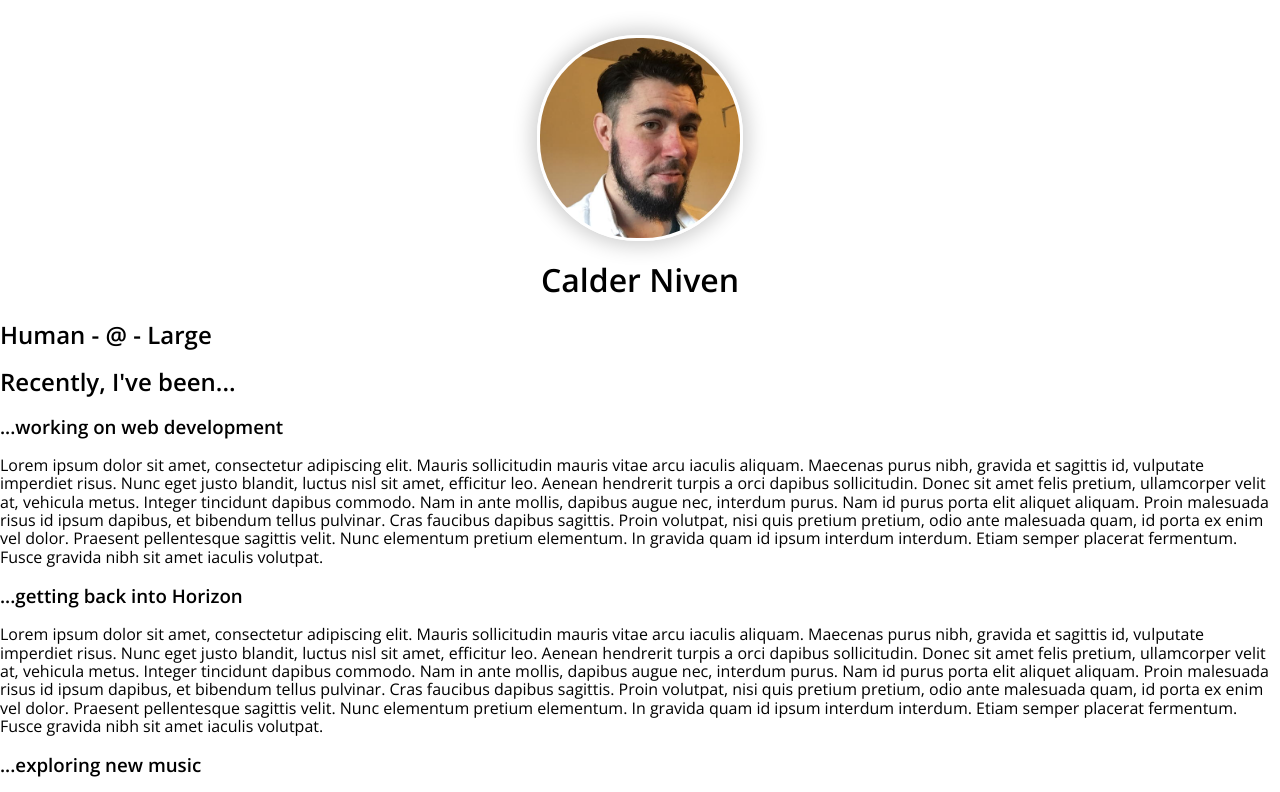
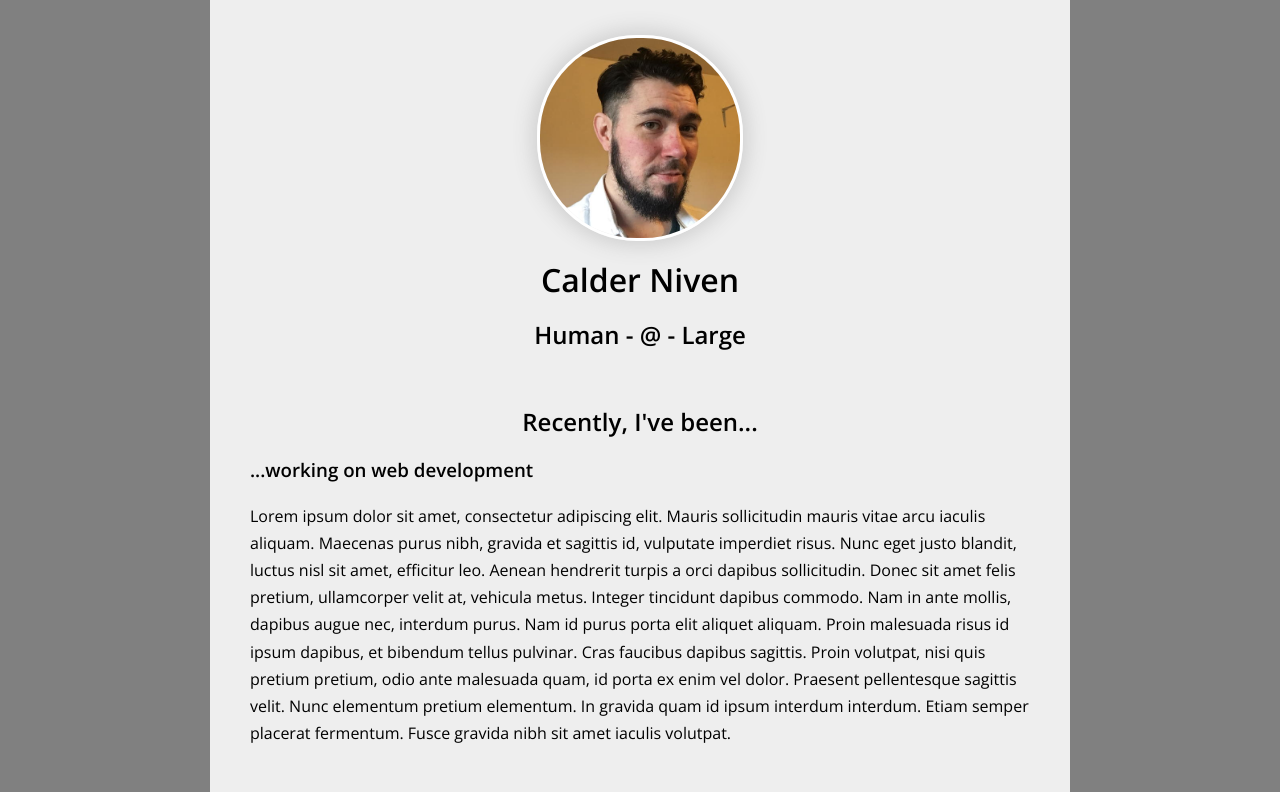
Before and after one commit to calderniven/one-pager, a plain HTML site: page index.html in a window 1280 px wide. Shown: the top 792 px of the page. Drawn offline with nearby package versions, Linux system fonts and the light colour scheme.

Commit message:
initial styling

```diff
--- a/css/style.css
+++ b/css/style.css
@@ -3,12 +3,40 @@
 }
 
 body {
+    background-color: grey;
     font-family: var(--default-font);
+}
+
+.container {
+    max-width: 800px;
+    margin: auto;
+    padding: 0 30px;
+    background-color: #eee;
+}
+
+section {
+    margin-top: 30px;
+    padding: 10px;
+}
+
+section:last-of-type {
+    padding-bottom: 30px;
+}
+
+div > p:last-of-type {
+    padding-bottom: 30px;
+}
+
+p {
+    line-height: 170%;
+}
+
+.main-header {
+ padding-top: 35px;
 }
 
 .avatar {
     margin: auto;
-    margin-top: 35px;
     display: block;
     height: 200px;
     width: 200px;
@@ -20,3 +48,12 @@ body {
 h1 {
     text-align: center;
 }
+
+h2 {
+    text-align: center;
+}
+
+h3 {
+    line-height: 150%;
+    margin-top: 20px;
+}
--- a/index.html
+++ b/index.html
@@ -13,13 +13,15 @@
 </head>
 
 <body>
-    <div class="main-header">
+    <div class="container">
+
+        <header class="main-header">
             <img width="200px" height="200px" class="avatar" src="images/avatar.jpg" alt="">
             <h1>Calder Niven</h1>
             <h2>Human - @ - Large</h2>
-    </div>
+        </header>
 
-    <div class="recent">
+        <section class="recent">
             <h2>Recently, I've been...</h2>
             <div class="activity">
                 <h3>...working on web development</h3>
@@ -65,8 +67,9 @@
                     Fusce gravida nibh sit amet iaculis volutpat.
                 </p>
             </div>
+        </section>
 
-    <div class="about-me">
+        <section class="about-me">
             <h2>But enough about you...</h2>
             <div class="personal">
                 <h3>About me</h3>
@@ -82,8 +85,9 @@
                     Fusce gravida nibh sit amet iaculis volutpat.
                 </p>
             </div>
+        </section>
 
-        <div class="interests">
+        <section class="interests">
             <h3>I'm into...</h3>
             <div class="horizon">
                 <h4>Horizon; out of the ashes.</h4>
@@ -155,7 +159,8 @@
                     Fusce gravida nibh sit amet iaculis volutpat.
                 </p>
             </div>
-        </div>
+        </section>
+
     </div>
 
     <script src="js/script.js"></script>
```
Lines whose indentation alone changed are shown as unchanged.
